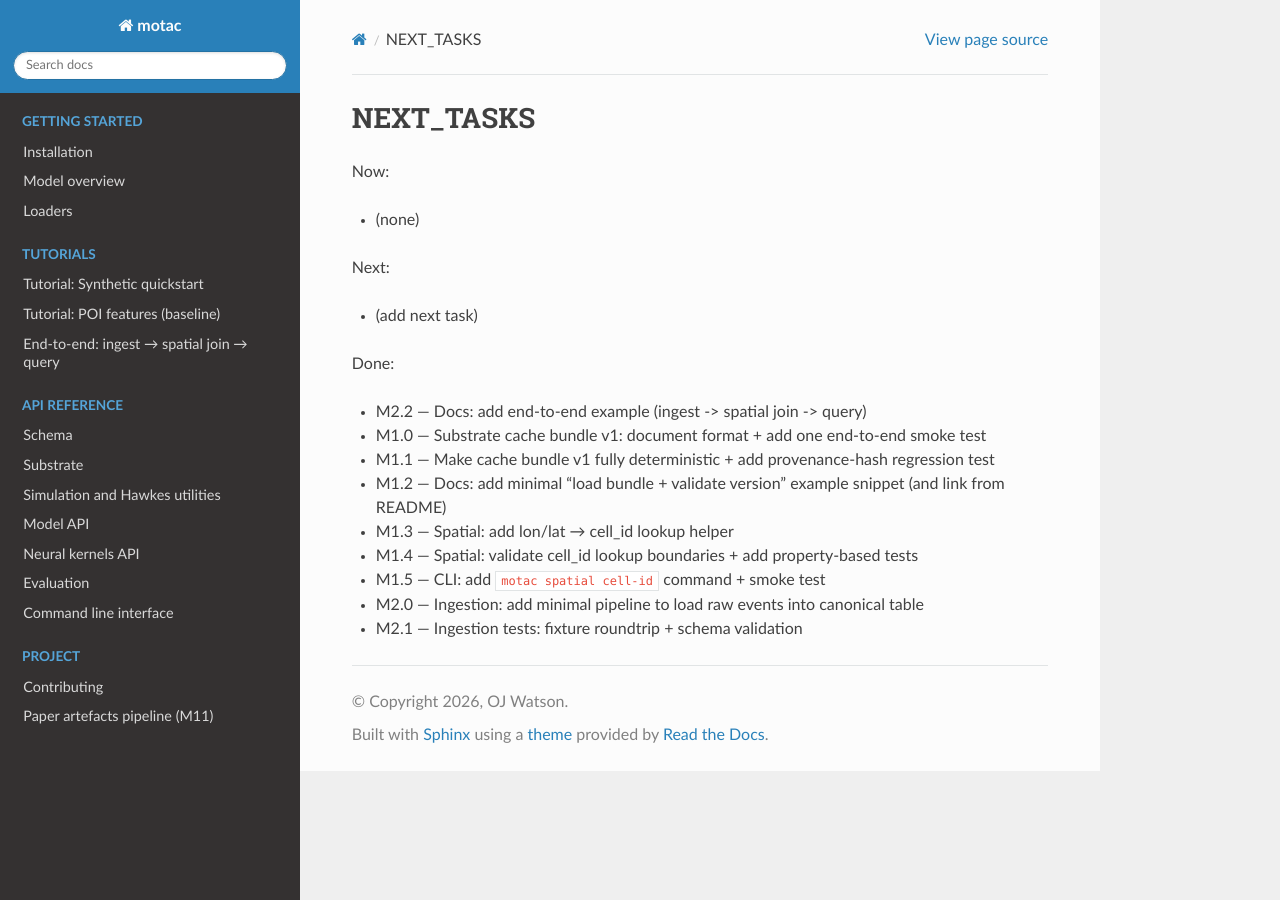
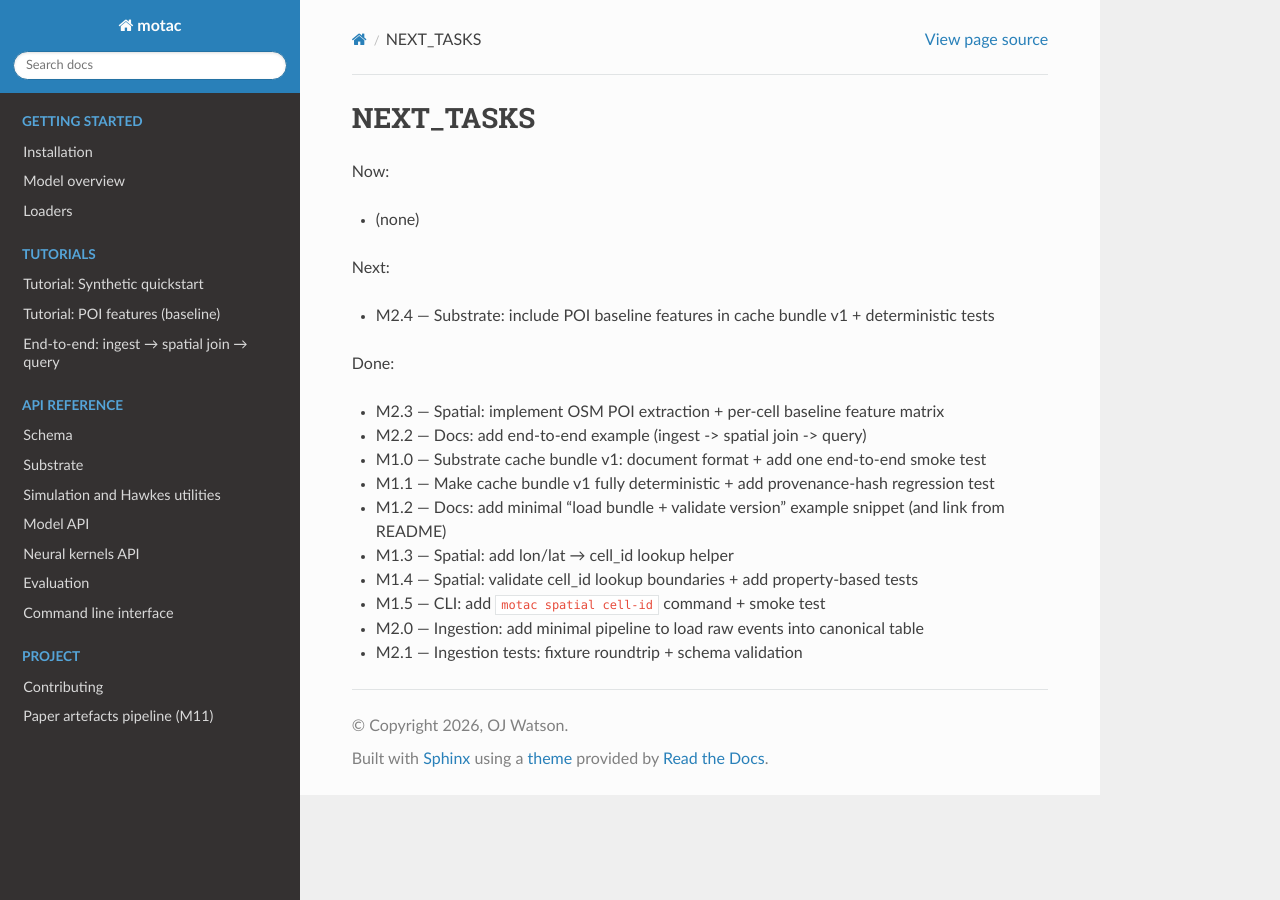
Before and after one commit to OJWatson/motac, a Sphinx documentation site: the page built from docs/agent/NEXT_TASKS.md, in a window 1280 px wide. Built offline with Sphinx 7.4.7 and the Read the Docs theme 3.1.0, drawn with Linux system fonts in a browser that asks for light colours.

Commit message:
[M2.3] Record completion of POI extraction + baseline feature matrix

```diff
--- a/docs/agent/NEXT_TASKS.md
+++ b/docs/agent/NEXT_TASKS.md
@@ -4,9 +4,10 @@ Now:
 - (none)
 
 Next:
-- (add next task)
+- M2.4 — Substrate: include POI baseline features in cache bundle v1 + deterministic tests
 
 Done:
+- M2.3 — Spatial: implement OSM POI extraction + per-cell baseline feature matrix
 - M2.2 — Docs: add end-to-end example (ingest -> spatial join -> query)
 - M1.0 — Substrate cache bundle v1: document format + add one end-to-end smoke test
 - M1.1 — Make cache bundle v1 fully deterministic + add provenance-hash regression test
```
